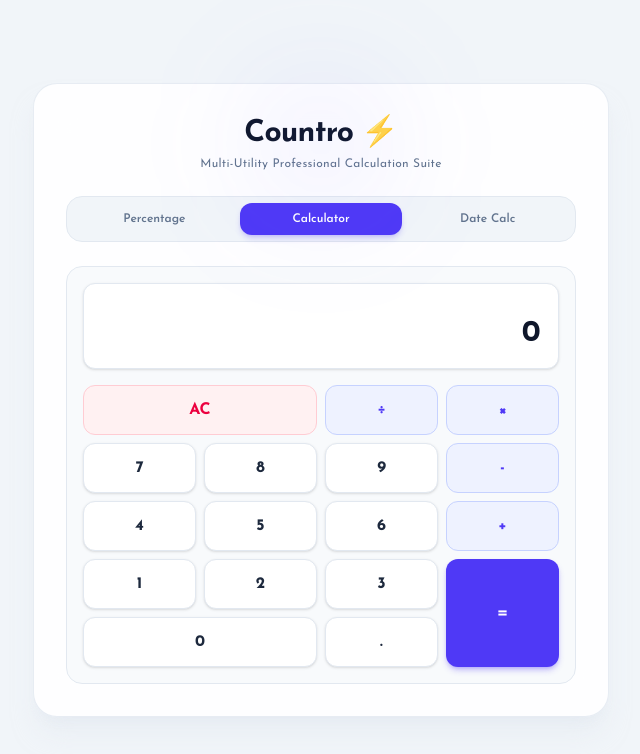
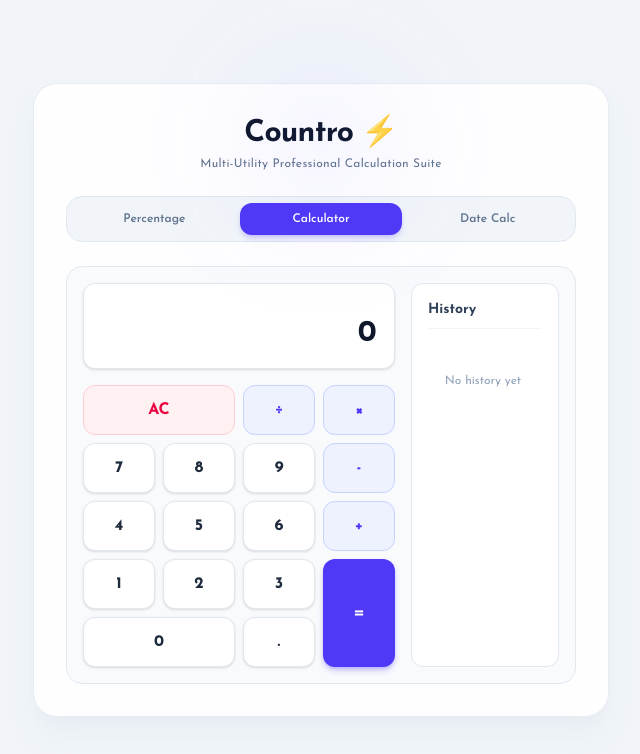
Before and after one commit to salmansahed/percentflow, a Next.js app: page / in a window 1280 px wide. Both pictures are taken after a click on the button "Calculator". Shown: the top 754 px of the page, without its empty margins (319-959 px from the left). Built offline with nearby package versions, Linux system fonts and the light colour scheme.

Commit message:
feat: implement calculation history feature and enhance button logic in StandardCalculator

```diff
--- a/src/components/StandardCalculator.jsx
+++ b/src/components/StandardCalculator.jsx
@@ -5,17 +5,18 @@ import { useState, useEffect, useCallback } from "react";
 export default function StandardCalculator() {
   const [calcDisplay, setCalcDisplay] = useState("0");
   const [calcEquation, setCalcEquation] = useState("");
+  const [calcHistory, setCalcHistory] = useState([]);
 
   const handleCalcBtn = useCallback(
     (val) => {
-      // Clear All
+      // Clear all inputs
       if (val === "C" || val === "Escape") {
         setCalcDisplay("0");
         setCalcEquation("");
         return;
       }
 
-      // Backspace logic
+      // Handle backspace action
       if (val === "Backspace") {
         setCalcDisplay((prev) => {
           if (prev.length <= 1 || prev === "Error") return "0";
@@ -24,14 +25,24 @@ export default function StandardCalculator() {
         return;
       }
 
-      // Equal / Calculation
+      // Evaluate equation and record history
       if (val === "=" || val === "Enter") {
         try {
-          const expression = (calcEquation + calcDisplay)
-            .replace(/×/g, "*")
-            .replace(/÷/g, "/");
+          const fullExpr = calcEquation + calcDisplay;
+          const expression = fullExpr.replace(/×/g, "*").replace(/÷/g, "/");
+
           const evalResult = new Function(`return ${expression}`)();
-          setCalcDisplay(String(evalResult));
+          const resultStr = String(evalResult);
+
+          // Save valid calculations to history array
+          if (calcEquation) {
+            setCalcHistory((prev) => [
+              { equation: fullExpr, result: resultStr },
+              ...prev,
+            ]);
+          }
+
+          setCalcDisplay(resultStr);
           setCalcEquation("");
         } catch (err) {
           setCalcDisplay("Error");
@@ -39,12 +50,12 @@ export default function StandardCalculator() {
         return;
       }
 
-      // Operators (+, -, *, /)
+      // Handle operators (+, -, *, /)
       if (["+", "-", "*", "/"].includes(val)) {
         setCalcEquation((prev) => prev + " " + calcDisplay + " " + val);
         setCalcDisplay("0");
       } else if (!isNaN(val) || val === ".") {
-        // Numbers & Decimal point
+        // Handle numbers and decimal points
         setCalcDisplay((prev) => {
           if (prev === "0" && val !== ".") return String(val);
           if (val === "." && prev.includes(".")) return prev;
@@ -55,7 +66,12 @@ export default function StandardCalculator() {
     [calcEquation, calcDisplay],
   );
 
-  // ⌨️ Keyboard Input Handling
+  // Clear recorded calculation history
+  const clearHistory = () => {
+    setCalcHistory([]);
+  };
+
+  // Listen for keyboard events
   useEffect(() => {
     const handleKeyDown = (e) => {
       const key = e.key;
@@ -80,7 +96,9 @@ export default function StandardCalculator() {
   }, [handleCalcBtn]);
 
   return (
-    <div className="bg-slate-50 p-4 rounded-2xl border border-slate-200">
+    <div className="bg-slate-50 p-4 rounded-2xl border border-slate-200 grid grid-cols-1 md:grid-cols-3 gap-4">
+      {/* Calculator Main Body */}
+      <div className="md:col-span-2">
         <div className="bg-white p-4 rounded-xl border border-slate-200 mb-4 text-right shadow-sm">
           <div className="text-xs text-slate-400 h-4 truncate">
             {calcEquation}
@@ -172,5 +190,45 @@ export default function StandardCalculator() {
           </button>
         </div>
       </div>
+
+      {/* History Sidebar */}
+      <div className="bg-white p-4 rounded-xl border border-slate-200 flex flex-col justify-between h-full min-h-75">
+        <div>
+          <div className="flex items-center justify-between border-b border-slate-100 pb-2 mb-3">
+            <h3 className="text-sm font-bold text-slate-700">History</h3>
+            {calcHistory.length > 0 && (
+              <button
+                onClick={clearHistory}
+                className="text-xs text-rose-500 hover:underline font-semibold"
+              >
+                Clear
+              </button>
+            )}
+          </div>
+
+          <div className="space-y-2 max-h-55 overflow-y-auto pr-1">
+            {calcHistory.length === 0 ? (
+              <p className="text-xs text-slate-400 text-center py-8">
+                No history yet
+              </p>
+            ) : (
+              calcHistory.map((item, index) => (
+                <div
+                  key={index}
+                  className="text-right p-2 bg-slate-50 rounded-lg border border-slate-100"
+                >
+                  <div className="text-xs text-slate-400">
+                    {item.equation} =
+                  </div>
+                  <div className="text-sm font-bold text-slate-700">
+                    {item.result}
+                  </div>
+                </div>
+              ))
+            )}
+          </div>
+        </div>
+      </div>
+    </div>
   );
 }
```
Lines whose indentation alone changed are shown as unchanged.
